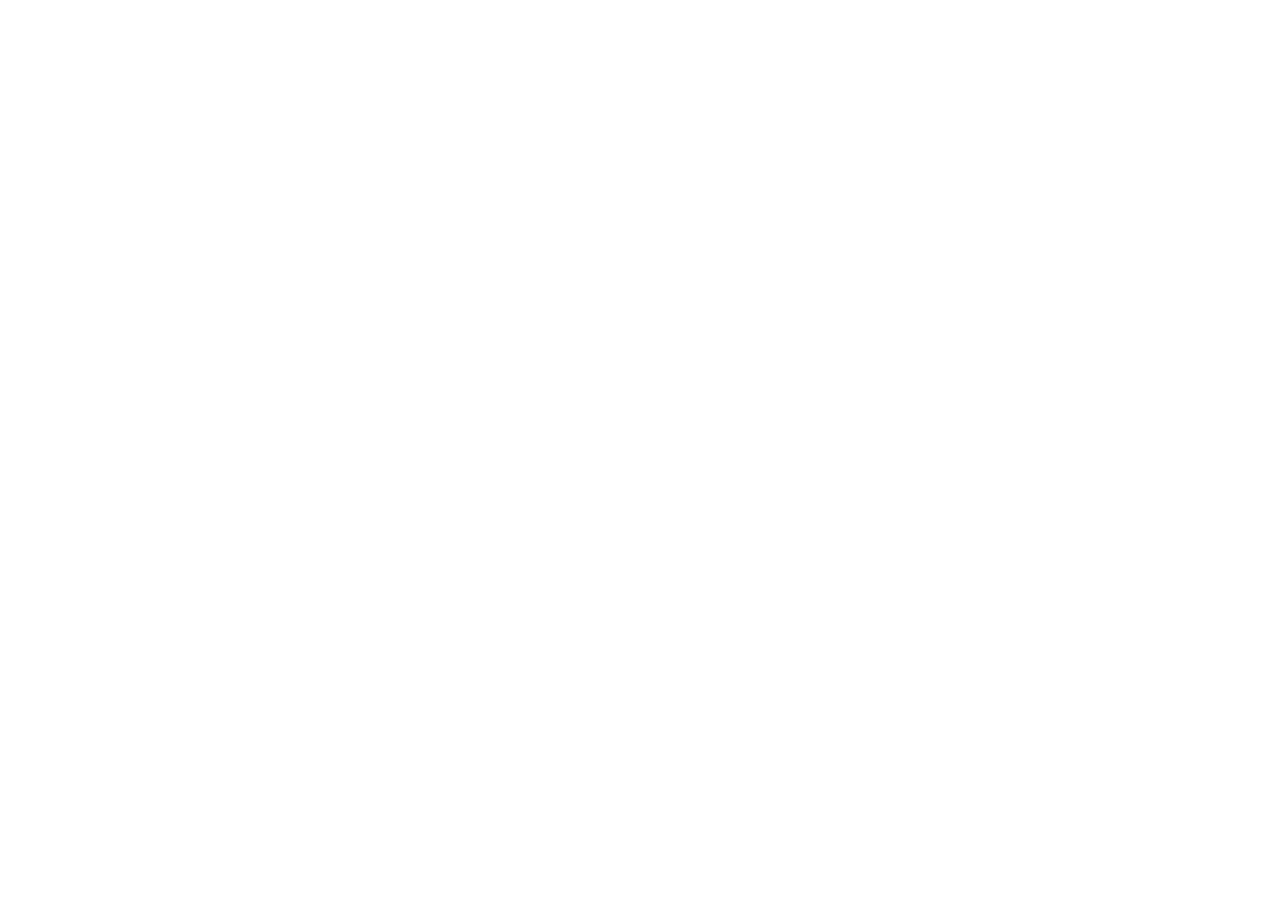
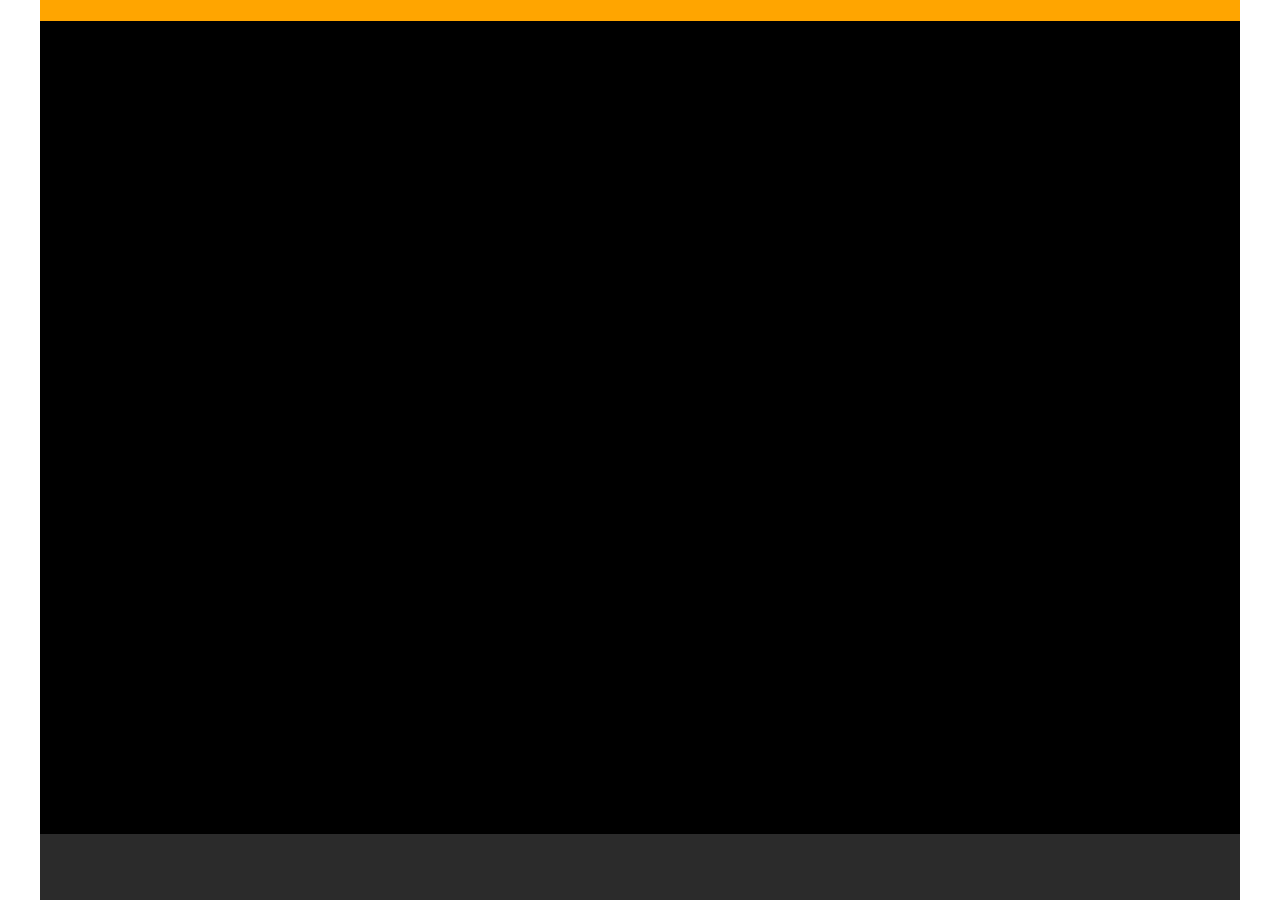
Before and after one commit to SAX-94/html-css-zoom, a plain HTML site: page index.html in a window 1280 px wide. Before the commit the page ends 800 px from the top, so only its background shows below. Drawn offline with Linux system fonts and the light colour scheme.

Commit message:
3 marco-areas created

```diff
--- a/css/style.css
+++ b/css/style.css
@@ -3,3 +3,32 @@
     padding: 0;
     box-sizing: border-box;
 }
+
+body {
+    font-family: 'Lato', sans-serif;
+    margin-left: auto;
+    margin-right: auto;
+}
+
+.container {
+    max-width: 1200px;
+    background-color: #000000;
+    margin-left: auto;
+    margin-right: auto;
+    position: relative;
+    height: 900px;
+}
+
+.top-bar {
+    width: 100%;
+    height: 2.6vh;
+    background-color: orange;
+}
+
+.bottom-bar {
+    height: 8.3vh;
+    width: 100%;
+    background-color: #2b2b2b;
+    position: absolute;
+    bottom: 0;
+}
--- a/index.html
+++ b/index.html
@@ -5,9 +5,25 @@
     <meta http-equiv="X-UA-Compatible" content="IE=edge">
     <meta name="viewport" content="width=device-width, initial-scale=1.0">
     <title>Zoom layout</title>
+    <link rel="preconnect" href="https://fonts.googleapis.com">
+    <link rel="preconnect" href="https://fonts.gstatic.com" crossorigin>
+    <link href="https://fonts.googleapis.com/css2?family=Lato:wght@100;300;400;700&display=swap" rel="stylesheet">
     <link rel="stylesheet" href="css/style.css">
 </head>
 <body>
+    <div class="container">
+        <!-- TOP BAR -->
+        <div class="top-bar">
 
+        </div>
+        <!-- CHAT ROOM -->
+        <div class="chat-room-cont">
+
+        </div>
+        <!-- BOTTOM - COMMAND BAR -->
+        <div class="bottom-bar">
+
+        </div>
+    </div>
 </body>
 </html>
```
